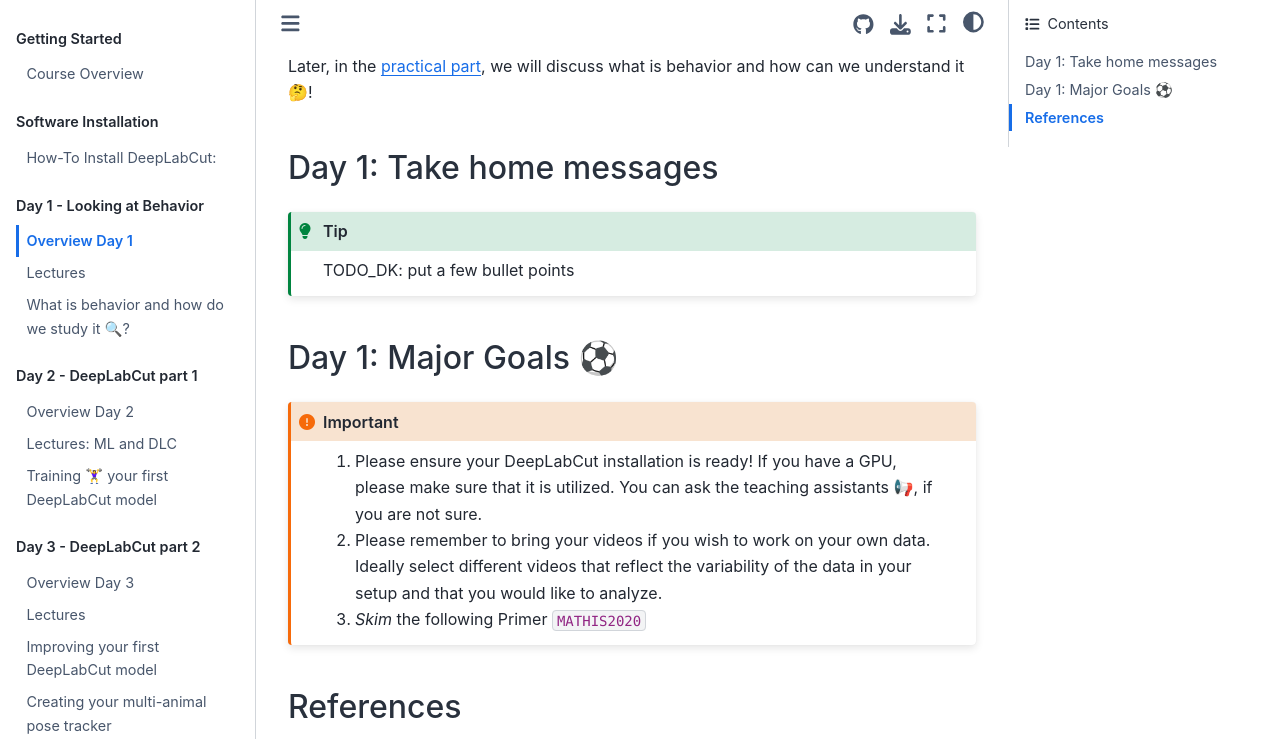
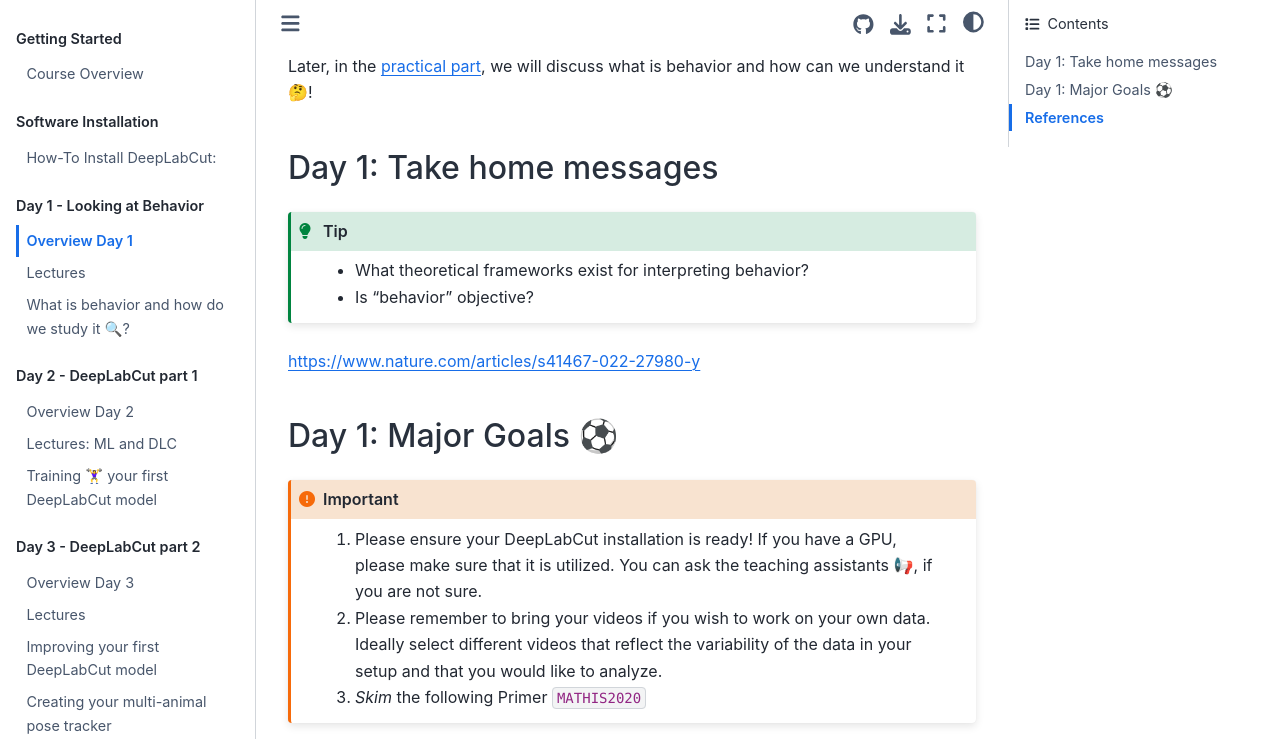
Before and after one commit to AlexEMG/DLC-Cajal-Course, a Jupyter Book: the page built from content/Day1_Overview.md, in a window 1280 px wide and 900 px high, scrolled down 368 px, cut to the strip 0-739 px from the top of the window. Built offline with Jupyter Book 1.0.4 settings and Sphinx 7.4.7 and the Sphinx Book theme 1.1.4, drawn with Linux system fonts in a browser that asks for light colours; cross-references to code outside the pages are shown as plain code.

````diff
--- a/content/Day1_Overview.md
+++ b/content/Day1_Overview.md
@@ -7,7 +7,6 @@ We will kick start 🚀 the week with [two exciting lectures](Day1_Lectures.md):
 - Studying natural behavior in corvids to elucidate cognition, taught by
 Prof. Nicky Clayton from the University of Cambridge
 
-
 Click [HERE](Day1_Lectures.md) to watch the lectures! Please do so at your own pace before the practical session.
 
 Later, in the [practical part](Day1_Practicals.md), we will discuss what is behavior and how can we understand it 🤔!
@@ -15,8 +14,12 @@ Later, in the [practical part](Day1_Practicals.md), we will discuss what is beha
 ## Day 1: Take home messages
 
 ```{Tip}
-TODO_DK: put a few bullet points
+- What theoretical frameworks exist for interpreting behavior?
+- Is "behavior" objective?
 ```
+
+https://www.nature.com/articles/s41467-022-27980-y
+
 
 ## Day 1: Major Goals ⚽️
 
````
Also changed, not shown: content/Day1_Lectures.md (+3 -1 lines), content/Day2_Lectures.md (+2 -12 lines).
